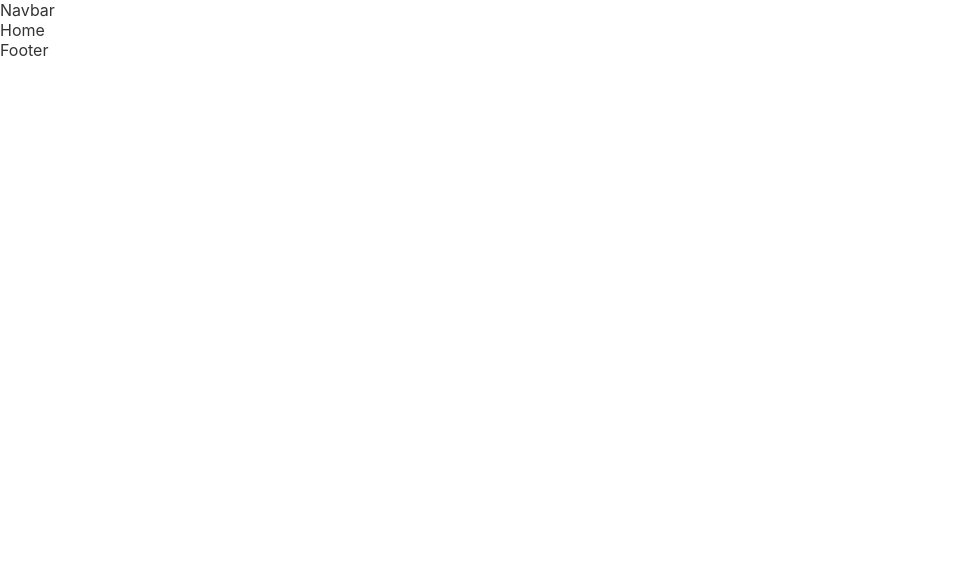
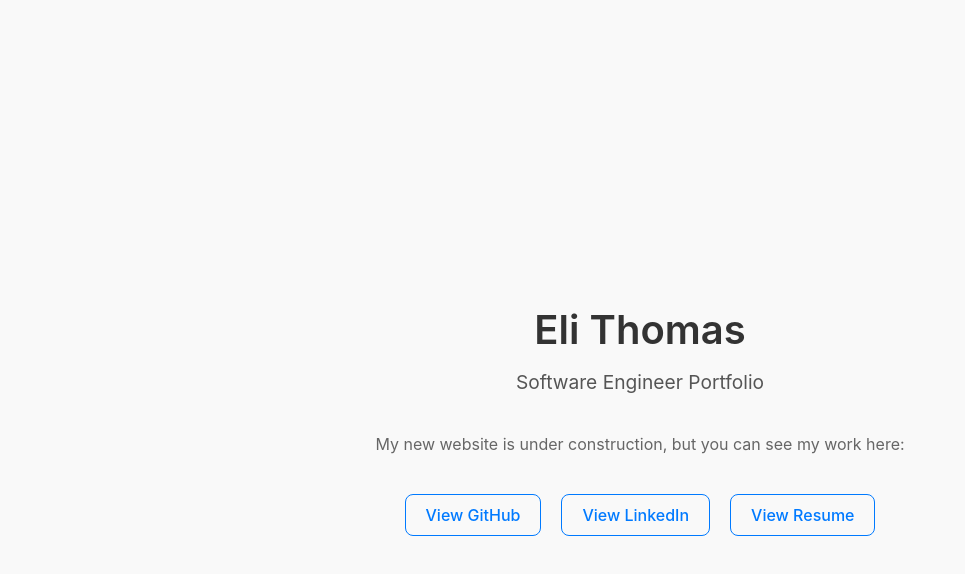
Before and after one commit to eliThomass/personal-website, a React (Vite) app: page / in a window 1280 px wide. Shown: the top 574 px of the page, without its empty margins (0-965 px from the left). Built offline with nearby package versions, Linux system fonts and the light colour scheme.

Commit message:
added temp under construction page

```diff
--- a/package.json
+++ b/package.json
@@ -7,7 +7,9 @@
     "dev": "vite",
     "build": "vite build",
     "lint": "eslint .",
-    "preview": "vite preview"
+    "preview": "vite preview",
+    "predeploy": "npm run build",
+    "deploy": "gh-pages -d dist"
   },
   "dependencies": {
     "react": "^19.2.0",
@@ -22,6 +24,7 @@
     "eslint": "^9.39.1",
     "eslint-plugin-react-hooks": "^5.2.0",
     "eslint-plugin-react-refresh": "^0.4.24",
+    "gh-pages": "^6.3.0",
     "globals": "^16.5.0",
     "vite": "^7.2.2"
   }
--- a/src/App.jsx
+++ b/src/App.jsx
@@ -1,3 +1,4 @@
+/*
 import { BrowserRouter, Routes, Route, Navigate } from 'react-router-dom'
 
 // Shared components
@@ -34,3 +35,21 @@ function App() {
 }
 
 export default App
+*/
+
+import { BrowserRouter, Routes, Route, Navigate } from 'react-router-dom'
+import UnderConstruction from './pages/UnderConstruction'
+
+function App() {
+  const repoName = import.meta.env.BASE_URL || '/'
+
+  return (
+    <BrowserRouter basename={repoName}>
+      <Routes>
+        <Route path="*" element={<UnderConstruction />} />
+      </Routes>
+    </BrowserRouter>
+  )
+}
+
+export default App
--- /dev/null
+++ b/src/pages/UnderConstruction.jsx
@@ -0,0 +1,69 @@
+// src/pages/UnderConstruction.js
+
+// Basic inline styles so you don't need a new CSS file
+const styles = {
+  container: {
+    display: 'flex',
+    flexDirection: 'column',
+    alignItems: 'center',
+    justifyContent: 'center',
+    height: '100vh',
+    fontFamily: '-apple-system, BlinkMacSystemFont, "Segoe UI", Roboto, "Helvetica Neue", Arial, sans-serif',
+    backgroundColor: '#f9f9f9',
+    color: '#333',
+    textAlign: 'center',
+    padding: '20px'
+  },
+  title: {
+    fontSize: '2.5rem',
+    fontWeight: '600',
+    marginBottom: '1rem'
+  },
+  subtitle: {
+    fontSize: '1.2rem',
+    color: '#555',
+    marginBottom: '2.5rem'
+  },
+  links: {
+    display: 'flex',
+    gap: '20px'
+  },
+  link: {
+    fontSize: '1rem',
+    color: '#007aff',
+    textDecoration: 'none',
+    fontWeight: '500',
+    border: '1px solid #007aff',
+    padding: '10px 20px',
+    borderRadius: '8px',
+    transition: 'all 0.3s'
+  }
+};
+
+function UnderConstruction() {
+  return (
+    <>
+    <div style={styles.container}>
+      <h1 style={styles.title}>Eli Thomas</h1>
+      <p style={styles.subtitle}>Software Engineer Portfolio</p>
+      <p style={{ color: '#666', marginBottom: '2.5rem' }}>
+        My new website is under construction, but you can see my work here:
+      </p>
+
+      <div style={styles.links}>
+        <a href="https://github.com/eliThomass" style={styles.link} target="_blank" rel="noopener noreferrer">
+          View GitHub
+        </a>
+        <a href="https://www.linkedin.com/in/eli-thomas/" style={styles.link} target="_blank" rel="noopener noreferrer">
+          View LinkedIn
+        </a>
+        <a href="Elias_Thomas_Resume.pdf" style={styles.link} target="_blank" rel="noopener noreferrer">
+          View Resume
+        </a>
+      </div>
+    </div>
+    </>
+  );
+}
+
+export default UnderConstruction;
```
Also changed, not shown: 2 other files (tests, documents, lock files or other folders).
